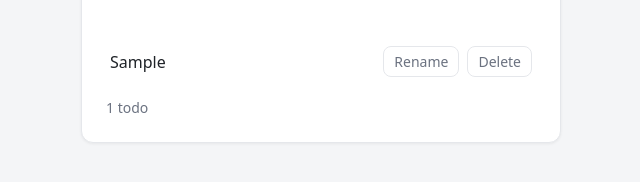
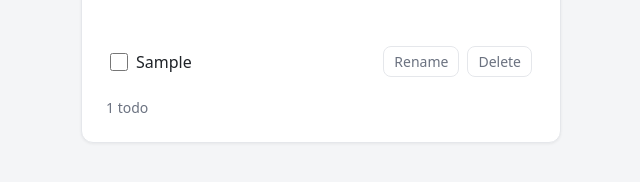
Before and after one commit to ArslanJajja1/todo-agent-demo, a website: page web/index.html in a window 1280 px wide. Both pictures are taken after typing "Sample" into the empty fields and a click on the button "Add". Shown: the part 174-356 px from the top of the page, 319-959 px from the left. Drawn offline with Linux system fonts and the light colour scheme; files whose address does not match are found by name.

Commit message:
feat: mark todos as done on web page
Co-Authored-By: Claude Opus 5.5 <noreply@anthropic.com>

```diff
--- a/web/app.js
+++ b/web/app.js
@@ -15,6 +15,25 @@ function render() {
     ...items.map((todo) => {
       const li = document.createElement('li');
       li.classList.toggle('done', todo.done);
+
+      const check = document.createElement('input');
+      check.type = 'checkbox';
+      check.className = 'todo-check';
+      check.checked = todo.done;
+      check.setAttribute('aria-label', `Mark "${todo.text}" as done`);
+      check.addEventListener('change', () => {
+        try {
+          if (check.checked) {
+            list.complete(todo.id);
+          } else {
+            list.uncomplete(todo.id);
+          }
+          error.textContent = '';
+          render();
+        } catch (err) {
+          error.textContent = err.message;
+        }
+      });
 
       const text = document.createElement('span');
       text.className = 'todo-text';
@@ -42,7 +61,7 @@ function render() {
       rename.setAttribute('aria-label', `Rename "${todo.text}"`);
       rename.addEventListener('click', () => startRename(li, text, todo));
 
-      li.append(text, rename, del);
+      li.append(check, text, rename, del);
       return li;
     }),
   );
--- a/web/index.html
+++ b/web/index.html
@@ -93,7 +93,16 @@
     button.delete:hover { color: var(--error); border-color: var(--error); background: transparent; }
     button.rename:hover { color: var(--accent); border-color: var(--accent); background: transparent; }
     .rename-input { padding: 4px 8px; }
-    li.done { color: var(--muted); text-decoration: line-through; }
+    input.todo-check {
+      flex: none;
+      width: 18px;
+      height: 18px;
+      margin: 0;
+      padding: 0;
+      accent-color: var(--accent);
+      cursor: pointer;
+    }
+    li.done .todo-text { color: var(--muted); text-decoration: line-through; }
     .count { margin: 8px 0 0; color: var(--muted); font-size: 0.875rem; }
     .empty { margin: 8px 0 0; color: var(--muted); text-align: center; }
   </style>
```
